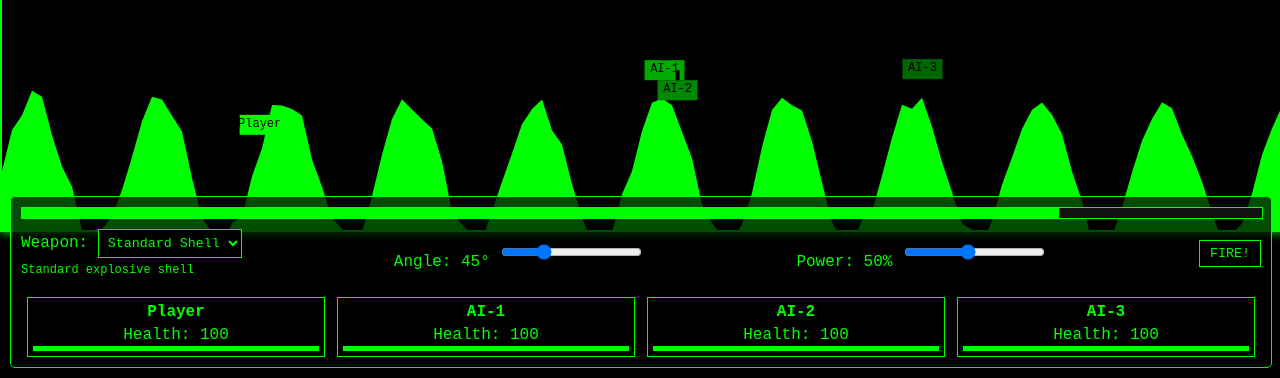
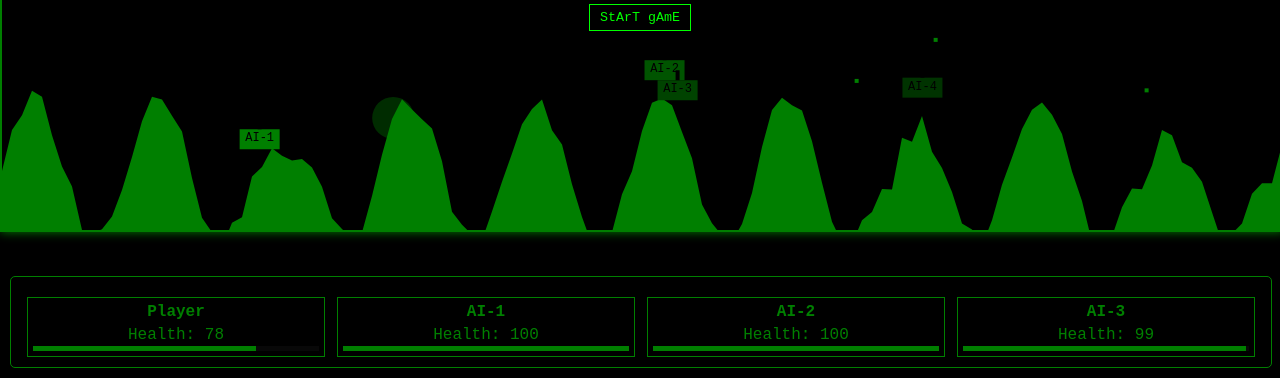
Before and after one commit to seutje/tenk, a website with bundled scripts: page index.html in a window 1280 px wide. Shown: the part 422-800 px from the top of the page. Built offline with nearby package versions, Linux system fonts and the light colour scheme.

Commit message:
Add start screen with demo mode (#14)
* Add start screen and demo mode

* Adjust overlay transparency and hide timer in demo

* Adjust start screen transparency and demo turn timer

```diff
--- a/assets/css/styles.css
+++ b/assets/css/styles.css
@@ -125,3 +125,21 @@ input {
     margin-top: 5px;
     color: #00ff00;
 }
+
+#startScreen {
+    position: absolute;
+    top: 0;
+    left: 0;
+    width: 100%;
+    height: 100%;
+    background-color: rgba(0, 0, 0, 0.5);
+    display: flex;
+    flex-direction: column;
+    justify-content: center;
+    align-items: center;
+    z-index: 1000;
+}
+
+#startScreen h1 {
+    margin-bottom: 20px;
+}
--- a/assets/js/game.js
+++ b/assets/js/game.js
@@ -1,6 +1,7 @@
 // Game constants
 const GRAVITY = 0.2;
 const TURN_TIME = 30;
+const DEMO_TURN_TIME = 1;
 const GROUND_HEIGHT = 50;
 const TANK_WIDTH = 40;
 const TANK_HEIGHT = 20;
@@ -248,20 +249,36 @@ let canvas,
     timer,
     turnInProgress,
     gameOver,
-    aiDecisions;
+    aiDecisions,
+    hasPlayer = true,
+    loopStarted = false,
+    eventsBound = false;
 
-function init() {
+function init(player = true) {
     canvas = document.getElementById("gameCanvas");
     ctx = canvas.getContext("2d");
+    hasPlayer = player;
     projectiles = [];
     explosions = [];
     gameOver = false;
     resize();
     generateTerrain();
-    createTanks();
+    createTanks(player);
     updateUI();
-    bindUI();
-    gameLoop();
+    if (!eventsBound) {
+        bindUI();
+        eventsBound = true;
+    }
+    document.getElementById("controls").style.display = hasPlayer
+        ? "block"
+        : "none";
+    document.getElementById("timerBar").style.display = hasPlayer
+        ? "block"
+        : "none";
+    if (!loopStarted) {
+        gameLoop();
+        loopStarted = true;
+    }
     startTurn();
 }
 
@@ -281,15 +298,16 @@ function generateTerrain() {
     }
 }
 
-function createTanks() {
+function createTanks(player = true) {
     tanks = [];
     // Spawn tanks at random horizontal positions across the battlefield
     const positions = Array.from({ length: 4 }, () => Math.random() * 0.8 + 0.1).sort();
     const colors = ["#00ff00", "#00aa00", "#008800", "#006600"];
     for (let i = 0; i < 4; i++) {
+        const isPlayer = player && i === 0;
         tanks.push({
             id: i,
-            name: i ? `AI-${i}` : "Player",
+            name: isPlayer ? "Player" : `AI-${player ? i : i + 1}`,
             x: canvas.width * positions[i],
             y: 0,
             width: TANK_WIDTH,
@@ -298,9 +316,9 @@ function createTanks() {
             maxHealth: 100,
             alive: true,
             color: colors[i],
-            ai: !!i,
+            ai: !isPlayer,
             sensors: { front: 0, back: 0, enemy: 0 },
-            aiNet: i
+            aiNet: !isPlayer
                 ? trainedNet
                     ? JSON.parse(JSON.stringify(trainedNet))
                     : createRandomNet()
@@ -349,23 +367,25 @@ function bindUI() {
 
 function startTurn() {
     if (gameOver) return;
-    timer = TURN_TIME;
+    const turnTime = hasPlayer ? TURN_TIME : DEMO_TURN_TIME;
+    timer = turnTime;
     turnInProgress = false;
     aiDecisions = [];
     const interval = setInterval(() => {
         timer -= 0.1;
         document.getElementById("timerFill").style.width =
-            (timer / TURN_TIME) * 100 + "%";
+            (timer / turnTime) * 100 + "%";
         if (timer <= 0) {
             clearInterval(interval);
-            tanks[0].alive ? playerFire() : processAITurn();
+            hasPlayer && tanks[0].alive ? playerFire() : processAITurn();
         }
     }, 100);
-    tanks.slice(1).forEach((t, i) => t.alive && makeAIDecision(i + 1));
+    const startIdx = hasPlayer ? 1 : 0;
+    tanks.slice(startIdx).forEach((t, i) => t.alive && makeAIDecision(startIdx + i));
 }
 
 function playerFire() {
-    if (turnInProgress || !tanks[0].alive) return;
+    if (!hasPlayer || turnInProgress || !tanks[0].alive) return;
     const w = document.getElementById("weaponSelect").value;
     const a = +document.getElementById("angleSlider").value;
     const p = +document.getElementById("powerSlider").value / 100;
@@ -559,6 +579,12 @@ function showMessage(msg) {
     setTimeout(() => (box.style.display = "none"), 3000);
 }
 
+function startGame() {
+    const screen = document.getElementById("startScreen");
+    if (screen) screen.style.display = "none";
+    init(true);
+}
+
 function updateUI() {
     tanks.forEach((t) => {
         const prefix = t.id === 0 ? "player" : `ai${t.id}`;
@@ -630,8 +656,10 @@ if (typeof module !== 'undefined') {
 } else {
     window.onload = () => {
         loadTrainedNet().then(() => {
-            init();
+            init(false);
             startBackgroundTraining();
+            const btn = document.getElementById("startButton");
+            if (btn) btn.addEventListener("click", startGame);
         });
     };
 }
--- a/index.html
+++ b/index.html
@@ -7,6 +7,10 @@
         <link rel="stylesheet" href="assets/css/styles.css" />
     </head>
     <body>
+        <div id="startScreen">
+            <h1>TeNk!</h1>
+            <button id="startButton">StArT gAmE</button>
+        </div>
         <div id="gameContainer">
             <canvas id="gameCanvas"></canvas>
             <div id="ui">
```
